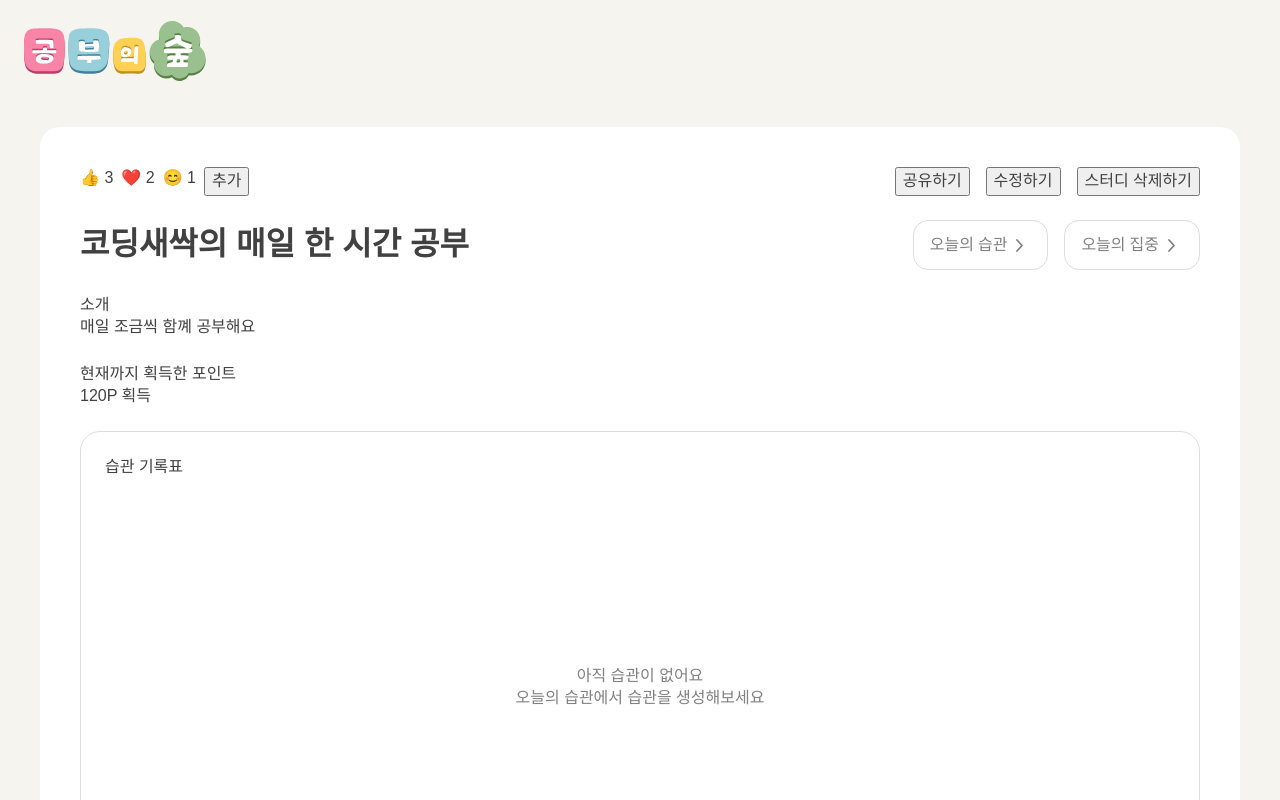
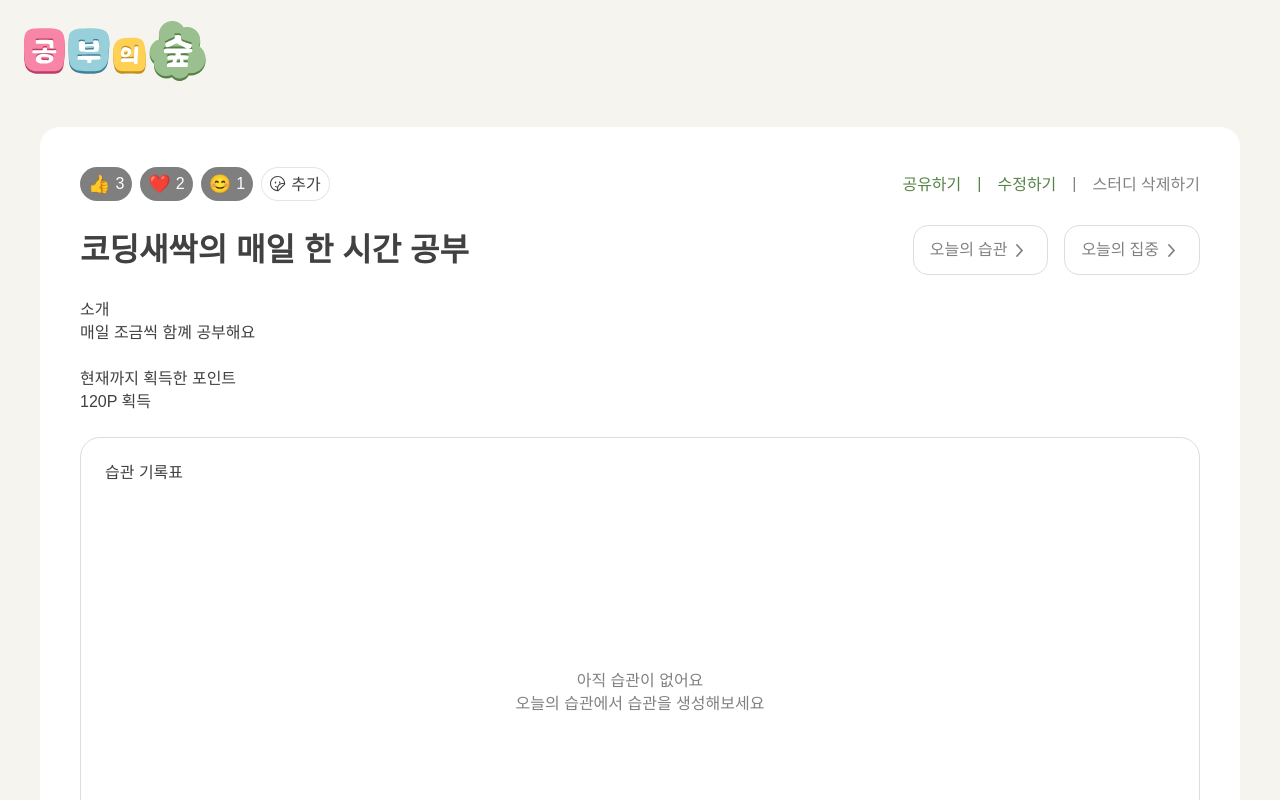
Before and after one commit to 15-sprint-fullstack/15-StudyForest-Boradori-FE, a React (Vite) app: page /studies/1 in a window 1280 px wide. Shown: the top 800 px of the page. Built offline with nearby package versions, Linux system fonts and the light colour scheme; a web font is replaced by a local one.

Commit message:
refactor: 이모지 공용 컴포넌트 적용 및 관리 버튼·모달 UI 개선

```diff
--- a/src/pages/StudyDetailPage/StudyDetailPage.jsx
+++ b/src/pages/StudyDetailPage/StudyDetailPage.jsx
@@ -2,7 +2,8 @@ import { useState } from 'react';
 import { HabitRecordTable } from './HabitRecordTable.jsx';
 import {StudyPasswordModal} from '../../components/StudyDetailPage/StudyPasswordModal.jsx';
 import styles from './StudyDetailPage.module.css';
-import { Navigation, MoveButton } from '#publicComponents';
+import { Navigation, MoveButton, Tag } from '#publicComponents'
+import smileIcon from '../../assets/ic_smile.svg';
 
 export function StudyDetailPage() {
   //수정하기 버튼
@@ -47,7 +48,7 @@ export function StudyDetailPage() {
     { id: 1, emoji: '👍', count: 3 },
     { id: 2, emoji: '❤️', count: 2 },
     { id: 3, emoji: '😊', count: 1 },
-  ]; // 반응 목록을 마쳐요.
+  ];
 
   async function handleShare() {
     try {
@@ -67,13 +68,18 @@ export function StudyDetailPage() {
           <div className={styles.topRow}>
             <div className={styles.emojiList}>
               {emojis.map((item) => (
-                <span key={item.id}>
-                  {item.emoji} {item.count}
-                </span>
+                <Tag
+                  key={item.id}
+                  emoji={item.emoji}
+                  count={item.count}
+                />
               ))}
 
               {/* 이모지 목록 오른쪽 추가버튼 */}
-              <button type="button">추가</button>
+              <button type="button" className={styles.addEmojiButton}>
+                <img src={smileIcon} width={16.125} height={16.125}/>
+                <span>추가</span>
+                </button>
             </div>
 
             <div className={styles.actions}>
@@ -81,9 +87,13 @@ export function StudyDetailPage() {
                 공유하기
               </button>
 
+              <span aria-hidden="true">|</span>
+
               <button type="button" onClick={() => openPasswordModal('edit')}>
                 수정하기
               </button>
+
+              <span aria-hidden="true">|</span>
 
               <button type="button" onClick={() => openPasswordModal('delete')}>
                 스터디 삭제하기
--- a/src/pages/StudyDetailPage/StudyDetailPage.module.css
+++ b/src/pages/StudyDetailPage/StudyDetailPage.module.css
@@ -64,8 +64,31 @@
 /* 공유·수정 등 관리 버튼 묶음 */
 .actions {
   display: flex;
+  align-items: center;
   gap: 16px;
   flex-wrap: wrap;
+}
+
+.actions > button {
+  padding: 0;
+  border: none;
+  background: transparent;
+  color: #578246;
+  font-size: 16px;
+  font-weight: 500;
+  line-height: 19px;
+}
+
+.actions > span {
+  color: #818181;
+}
+
+.actions > span:first-of-type {
+  color: #578246;
+}
+
+.actions > button:last-child {
+  color: #818181;
 }
 
 /* 오늘의 습관·집중 이동 버튼 묶음 */
@@ -105,6 +128,22 @@
   display: flex;
   gap: 8px;
   flex-wrap: wrap;
+}
+
+/* 이모지 추가 버튼의 모양 */
+.emojiList > .addEmojiButton {
+  display: inline-flex;
+  align-items: center;
+  gap: 5px;
+  padding: 6px 8px;
+  border: 1px solid rgba(0, 0, 0, 0.1);
+  border-radius: 50px;
+  background: rgba(255, 255, 255, 0.3);
+  color: #414141;
+  font-size: 16px;
+  font-weight: 500;
+  line-height: 19px;
+  white-space: nowrap;
 }
 
 /* 습관 기록표 영역 */
--- a/src/pages/StudyDetailPage/StudyPasswordModal.module.css
+++ b/src/pages/StudyDetailPage/StudyPasswordModal.module.css
@@ -132,8 +132,10 @@
 @media (min-width: 769px) {
   .toastPosition > div {
     box-sizing: border-box;
-    width: 391px;
-    height: 47px;
+    width: max-content;
+    max-width: 100%;
+    height: auto;
+    min-height: 47px;
   }
 }
 
@@ -141,10 +143,13 @@
 @media (min-width: 601px) and (max-width: 768px) {
   .toastPosition > div {
     box-sizing: border-box;
-    width: 391px;
-    height: 47px;
+    width: max-content;
+    max-width: 100%;
+    height: auto;
+    min-height: 47px;
   }
 }
+
 
 /* 모바일: 화면 너비가 600px 이하일 때 적용 */
 @media (max-width: 600px) {
```
Also changed, not shown: src/assets/ic_smile.svg (added).
